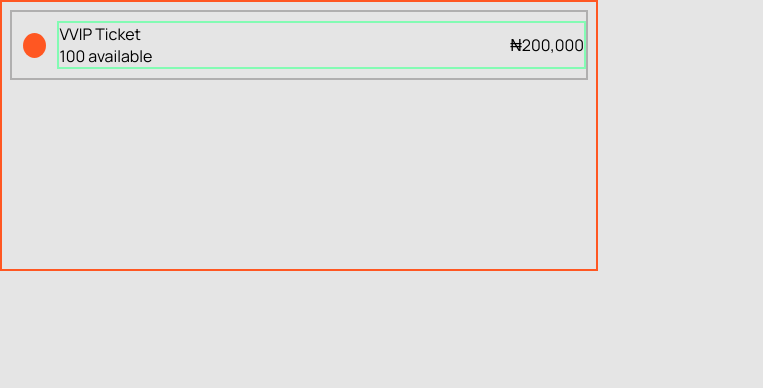
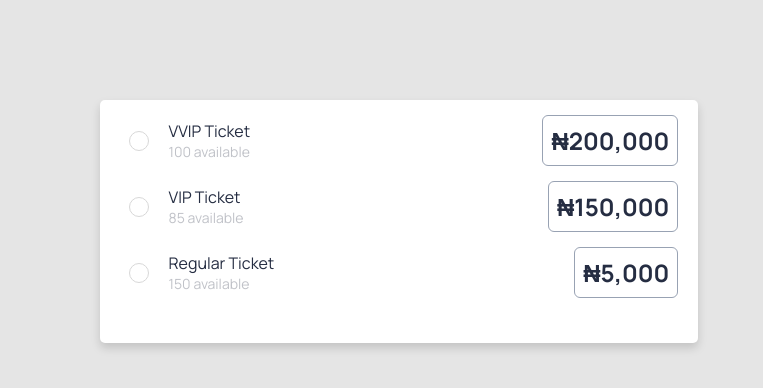
Before and after one commit to miracle-ic/Event-Hub-Project, a React (Vite) app: page / in a window 1280 px wide. Shown: the top 388 px of the page, without its empty margins (0-763 px from the left). Built offline with nearby package versions, Linux system fonts and the light colour scheme.

Commit message:
3rd commit

```diff
--- a/src/component/Ticket-Model/TicketModel.jsx
+++ b/src/component/Ticket-Model/TicketModel.jsx
@@ -3,18 +3,50 @@ import "./ticketmodel.css";
 
 const TicketModel = () => {
   return (
-    <div className="card">
-      <div className="content">
-        <span className="circle"></span>
-        <div className="ticketprice">
+    <section className="radio-section">
+      <div className="radio-list">
+        <div className="radio-item">
+          <input name="radio" id="radio1" type="radio" />
+          <label htmlFor="radio1">
+            <div className="ticket-wrapper">
               <div className="ticketcon">
                 <span className="ticket">VVIP Ticket</span>
                 <span className="available">100 available</span>
               </div>
               <div className="price">₦200,000</div>
             </div>
+          </label>
+        </div>
+
+        {/* ----------------------------------- */}
+
+        <div className="radio-item">
+          <input name="radio" id="radio2" type="radio" />
+          <label htmlFor="radio2">
+          <div className="ticket-wrapper">
+              <div className="ticketcon">
+                <span className="ticket">VIP Ticket</span>
+                <span className="available">85 available</span>
+              </div>
+              <div className="price">₦150,000</div>
+            </div>
+          </label>
+        </div>
+
+        <div className="radio-item">
+          <input name="radio" id="radio3" type="radio" />
+          <label htmlFor="radio3">
+          <div className="ticket-wrapper">
+              <div className="ticketcon">
+                <span className="ticket">Regular Ticket</span>
+                <span className="available">150 available</span>
+              </div>
+              <div className="price">₦5,000</div>
+            </div>
+          </label>
         </div>
       </div>
+    </section>
   );
 };
 
--- a/src/component/Ticket-Model/ticketmodel.css
+++ b/src/component/Ticket-Model/ticketmodel.css
@@ -1,38 +1,126 @@
-.card {
+.radio-section {
     display: flex;
-    flex-direction: column;
+    align-items: center;
+    justify-content: center;
     width: 598px;
-    height: 271px;
-    border: 2px solid #FF5722;
+    /* height: 271px; */
+    height: auto;
+    /* border: 2px solid #FF5722; */
+    background-color: #fff;
+    margin: 100px;
+    padding-top: 10px;
+    padding-bottom: 40px;
+    border-radius: 5px;
+    box-shadow: 0 5px 10px rgba(0, 0, 0, 0.15);
+    /* height: 100vh; */
 }
 
-.content {
-    display: flex;
-    flex-direction: row;
-    margin: 0.5rem;
-    height: 70px;
-    align-items: center;
-    border: 2px solid #b0afaf;
+.radio-item [type="radio"] {
+    display: none;
 }
 
-.circle {
-    width: 25px;
-    height: 25px;
-    background-color: #FF5722;
-    border-radius: 50%;
-    margin: 0.7rem;
+.radio-item + .radio-item {
+    margin-top: 5px;
+
 }
 
-.ticketprice {
+.radio-item label {
+    display: block;
+    /* padding: 20px 60px; */
+    padding-left: 60px;
+    padding-top: 5px;
+    padding-bottom: 5px;
+    background: #fff;
+    /* border: 2px solid rgba(255, 0, 0, 0.1); */
+    /* border-radius: 8px; */
+    cursor: pointer;
+    /* font-size: 18px; */
+    /* font-weight: bold; */
+    width: 581px;
+    /* height: 70px; */
+    /* white-space: nowrap; */
+    position: relative;
+}
+
+.radio-item label:after,
+.radio-item label:before {
+    content: "";
+    position: absolute;
+    border-radius: 50%;
+}
+
+.radio-item label:after {
+    height: 20px;
+    width: 20px;
+    border: 1px solid #D8D8D8;
+    left: 20px;
+    top: calc(50% - 10PX);
+}
+
+.radio-item label:before {
+    background-color: #FF5722;
+    /* border: 1px solid #FF5722; */
+    height: 10px;
+    width: 10px;
+    left: 25px;
+    top: calc(50% - 5PX);
+    transform: scale(5);
+    opacity: 0;
+    visibility: hidden;
+    transition: .4s ease-in-out 0s;
+}
+
+
+
+.radio-item [type="radio"]:checked ~ label {
+    background: rgba(37, 45, 65, 0.03);
+    /* border-color: #FF5722; */
+}
+
+.radio-item [type="radio"]:checked ~ label:before{
+    opacity: 1;
+    visibility: visible;
+    transform: scale(1);
+}
+
+.radio-item label:hover {
+    background: rgba(37, 45, 65, 0.01);
+    transition: all 0.25s ease;
+}
+
+.ticket-wrapper {
     display: flex;
     flex-direction: row;
     align-items: center;
     justify-content: space-between;
-    width: 100%;
-    border: 2px solid #83fbb3;
+    /* margin-left: 0.5rem; */
+    width: auto;
+    /* border: 2px solid #83fbb3; */
 }
 
 .ticketcon {
     display: flex;
     flex-direction: column;
+    width: 80%;
+    /* border: 2px solid #83fbb3; */
 }
+
+.ticket {
+    font-size: 16px;
+    color: #252D42;
+}
+
+.available {
+    font-size: 14px;
+    color: rgba(37, 45, 65, 0.29);
+}
+
+.price {
+    font-size: 24px;
+    font-weight: bold;
+    color: #252D42;
+    border: 1px solid #98A2B3;
+    border-radius: 6px;
+    padding: 0.5rem;
+    margin-right: 0.7rem;
+}
```
Lines whose indentation alone changed are shown as unchanged.
